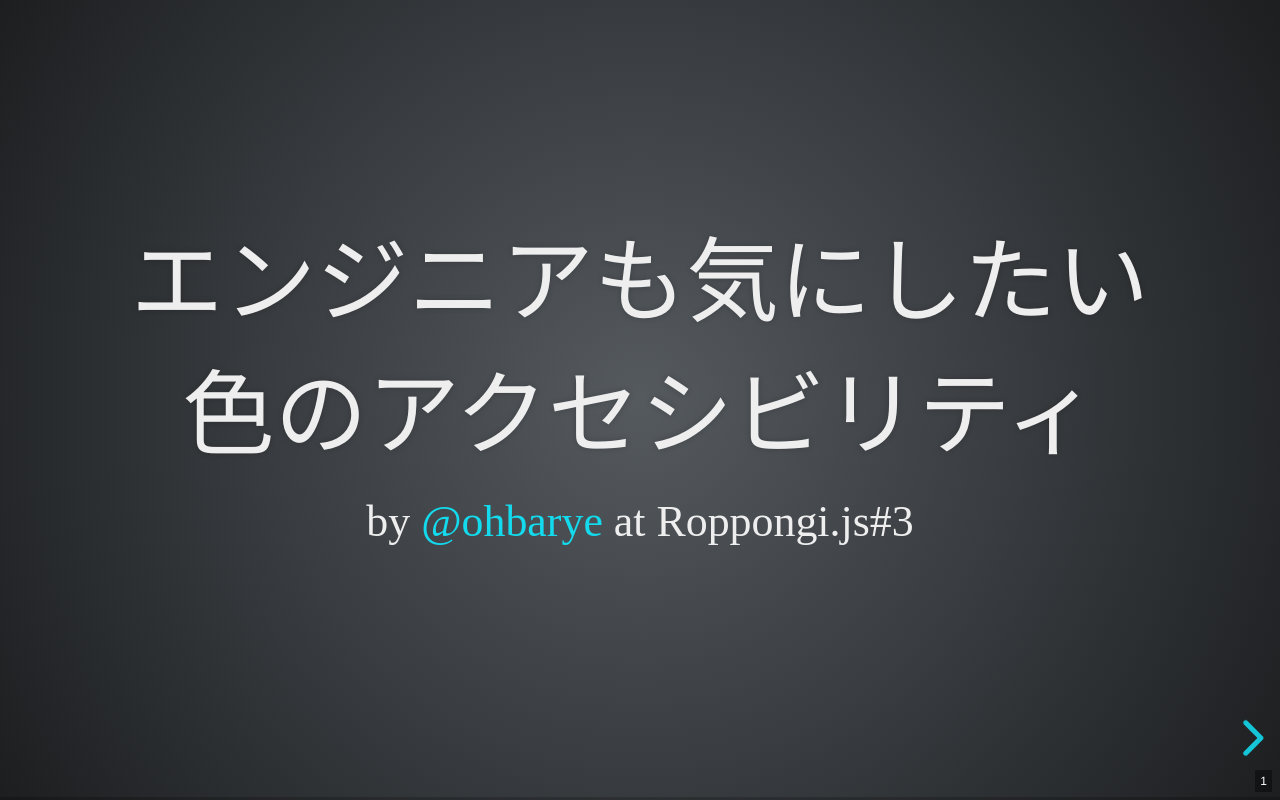
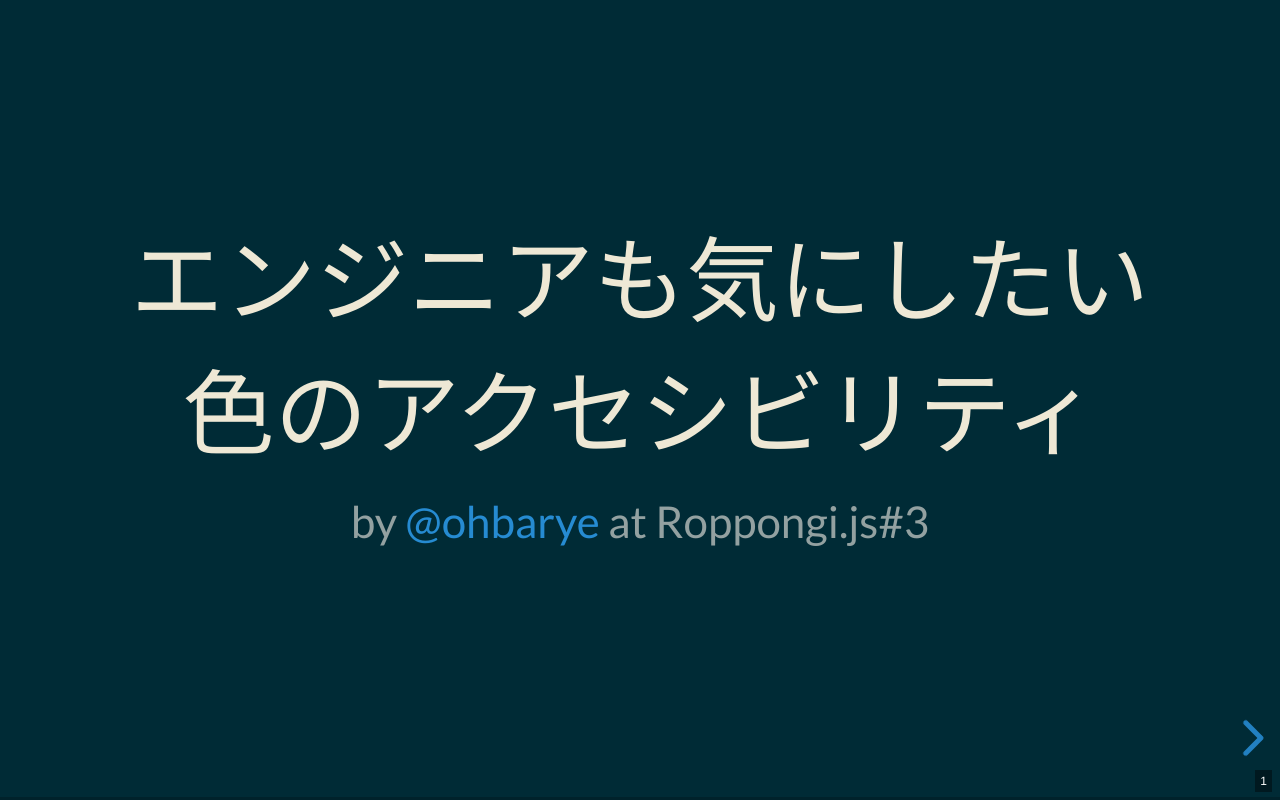
Before and after one commit to ohbarye/slides, a plain HTML site: page 2018/roppongi.js-3/index.html in a window 1280 px wide. Drawn offline with Linux system fonts and the light colour scheme.

Commit message:
Change theme

```diff
--- a/2018/roppongi.js-3/index.html
+++ b/2018/roppongi.js-3/index.html
@@ -1,10 +1,9 @@
 <html>
 <head>
 	<link rel="stylesheet" href="../../revealjs/css/reveal.css">
-	<link rel="stylesheet" href="../../revealjs/css/theme/league.css">
+	<link rel="stylesheet" href="../../revealjs/css/theme/moon.css">
 	<style type="text/css">
 		.reveal h3 {text-transform: none;}
-		.reveal {font-family: "'ヒラギノ角ゴ Pro W3', 'Hiragino Kaku Gothic Pro', 'メイリオ', Meiryo, Osaka, 'ＭＳ Ｐゴシック', 'MS PGothic'" !important;}
 	</style>
 </head>
 <body>
```
